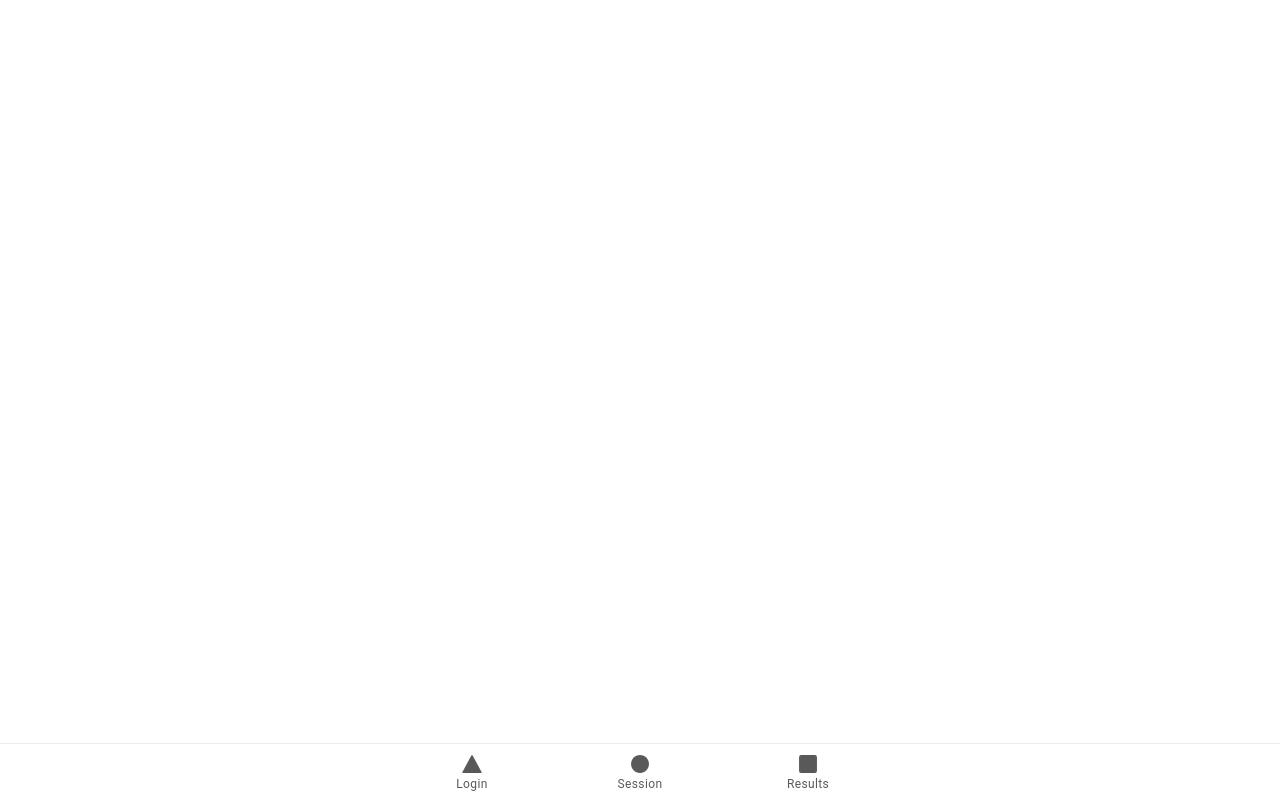
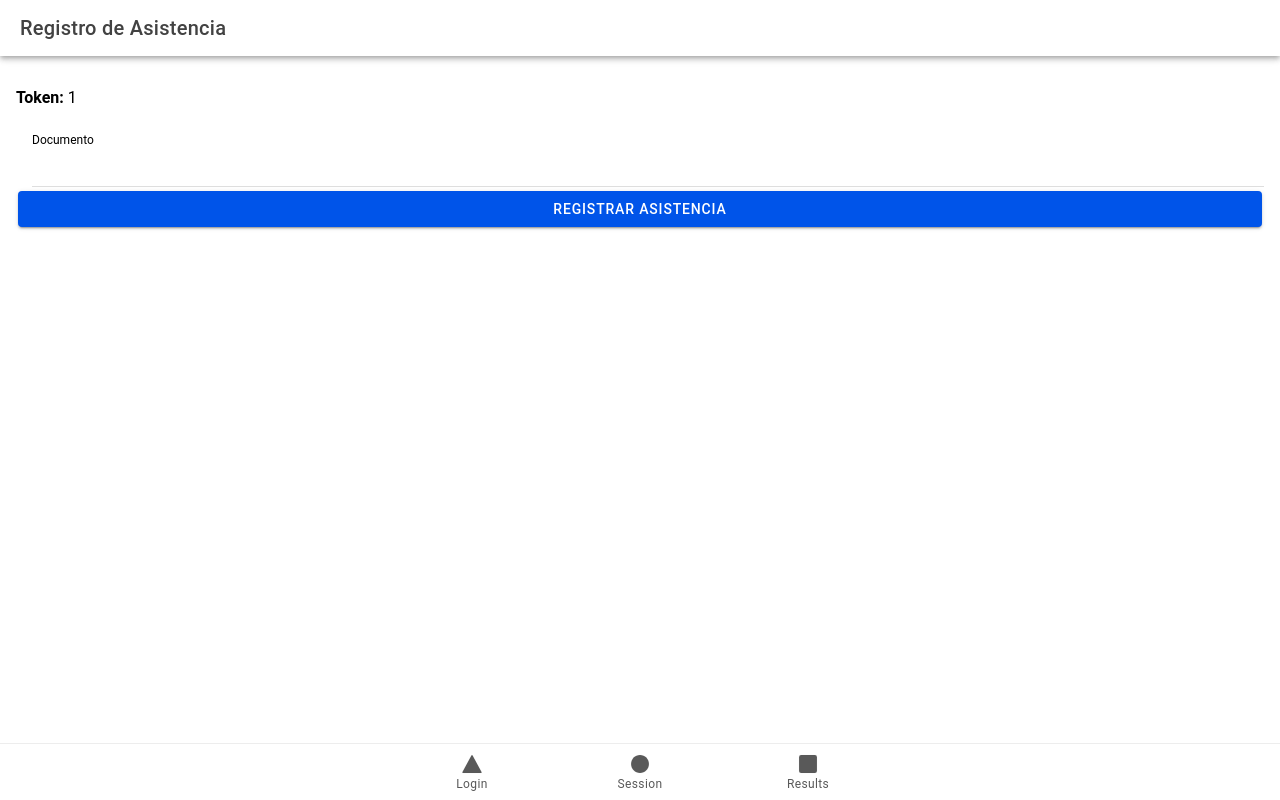
Before and after one commit to sebastiian06/app-attendance, a React (Vite) app in the folder app/: page /attendance/1 in a window 1280 px wide. Built offline with nearby package versions, Linux system fonts and the light colour scheme.

Commit message:
feat: implementación de registro público de asistencia por QR

```diff
--- a/app/src/App.tsx
+++ b/app/src/App.tsx
@@ -14,6 +14,7 @@ import { ellipse, square, triangle } from 'ionicons/icons';
 import Login from './pages/Login';
 import Session from './pages/Session';
 import Results from './pages/Results';
+import Attendance from './pages/Attendance';
 
 /* Core CSS required for Ionic components to work properly */
 import '@ionic/react/css/core.css';
@@ -68,6 +69,7 @@ const App: React.FC = () => (
               <Redirect to="/login" />
             )}
           </Route>
+          <Route path="/attendance/:token" component={Attendance} />
         </IonRouterOutlet>
         <IonTabBar slot="bottom">
           <IonTabButton tab="login" href="/login">
--- /dev/null
+++ b/app/src/pages/Attendance.tsx
@@ -0,0 +1,68 @@
+import {
+  IonPage,
+  IonHeader,
+  IonToolbar,
+  IonTitle,
+  IonContent,
+  IonInput,
+  IonItem,
+  IonLabel,
+  IonButton,
+  IonText
+} from '@ionic/react';
+import { useParams } from 'react-router-dom';
+import { useState } from 'react';
+
+const Attendance: React.FC = () => {
+  const { token } = useParams<{ token: string }>();
+  const [documento, setDocumento] = useState('');
+  const [mensaje, setMensaje] = useState('');
+
+  const handleRegister = () => {
+    if (!documento) {
+      setMensaje('Ingrese su documento');
+      return;
+    }
+
+    // 🔴 MOCK de registro
+    console.log('Registro enviado:', { token, documento });
+
+    setMensaje('Asistencia registrada correctamente');
+  };
+
+  return (
+    <IonPage>
+      <IonHeader>
+        <IonToolbar>
+          <IonTitle>Registro de Asistencia</IonTitle>
+        </IonToolbar>
+      </IonHeader>
+
+      <IonContent className="ion-padding">
+        <IonText>
+          <p><strong>Token:</strong> {token}</p>
+        </IonText>
+
+        <IonItem>
+          <IonLabel position="stacked">Documento</IonLabel>
+          <IonInput
+            value={documento}
+            onIonChange={(e) => setDocumento(e.detail.value!)}
+          />
+        </IonItem>
+
+        <IonButton expand="block" onClick={handleRegister}>
+          Registrar asistencia
+        </IonButton>
+
+        {mensaje && (
+          <IonText color="success">
+            <p>{mensaje}</p>
+          </IonText>
+        )}
+      </IonContent>
+    </IonPage>
+  );
+};
+
+export default Attendance;
```
